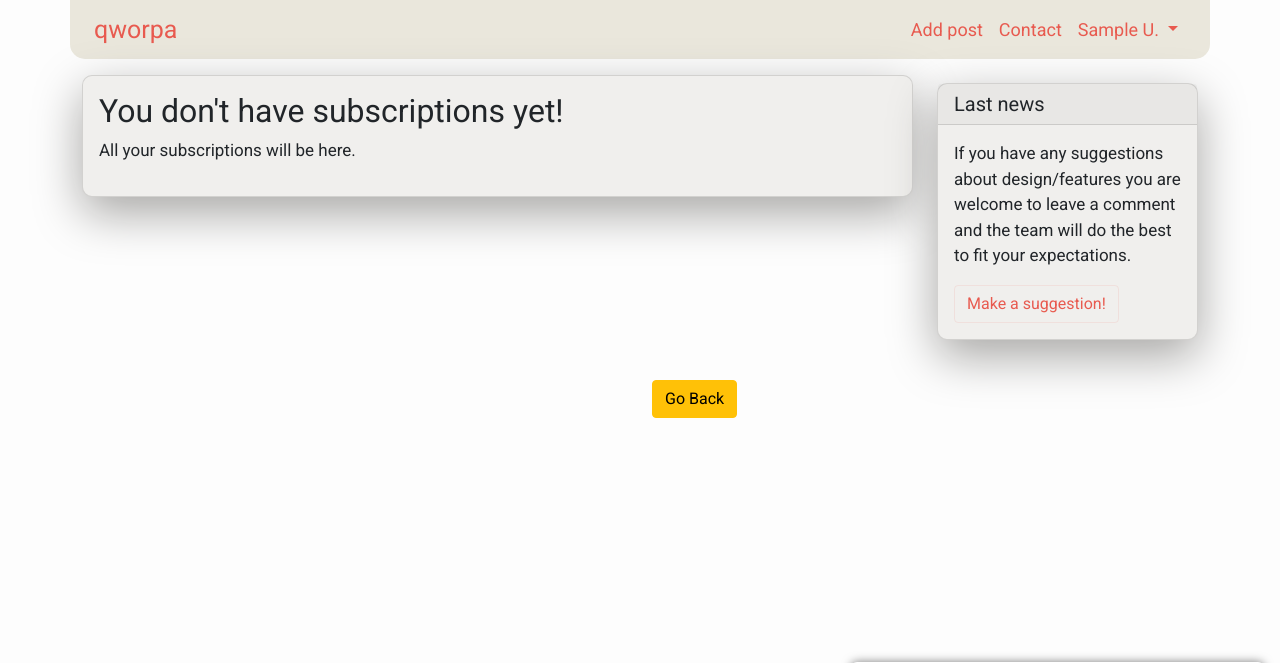
After one commit to AivGitHub/qworpa, a Django app: page /accounts/subscriptions/ in a window 1280 px wide. The commit adds this page. Shown: the top 663 px of the page. Run offline with Django 4.2, Linux system fonts and the light colour scheme; the visitor is signed in with stand-in values (Sample User, id 1); data comes from the database, SQL or seed files in the repository; some libraries are stand-ins or nearby versions.

Commit message:
Add subscriptions page

```diff
--- a/accounts/templates/accounts/includes/nav.html
+++ b/accounts/templates/accounts/includes/nav.html
@@ -104,6 +104,14 @@
               </a>
             </li>
             <li>
+              <a
+                class="dropdown-item{% if url_name == 'subscriptions' %} active disabled{% endif %}"
+                href="{% url 'subscriptions' %}"
+              >
+                {% trans "Subscriptions" %}
+              </a>
+            </li>
+            <li>
               <hr class="dropdown-divider">
             </li>
             <li>
--- /dev/null
+++ b/accounts/templates/accounts/subscriptions_list.html
@@ -0,0 +1,37 @@
+{% extends "accounts/base.html" %}
+{% load i18n markdown_extras %}
+
+{% block title %}{% translate "Subscriptions" %} | {% endblock %}
+
+{% block content_row_col %}
+{% if not object_list %}
+<div class="card mb-4">
+  <div class="card-body">
+    <h2 class="card-title">{% trans "You don't have subscriptions yet!" %}</h2>
+    <div class="card-text">
+      <p>{% trans "All your subscriptions will be here." %}</p>
+    </div>
+  </div>
+</div>
+{% endif %}
+{% for author in object_list %}
+<div class="card mb-4">
+  <div class="card-body">
+    <h5 class="card-title">{{ author.get_safe_full_name }}</h5>
+    <div class="card-text">
+      {% trans "Subscribers" %}: {{ author.posts.count }} <> {% trans "Posts" %}: {{ author.subscribers.count }}
+    </div>
+  </div>
+</div>
+{% endfor %}
+{% endblock %}
+{% block content %}
+{{ block.super }}
+{% if page_obj.has_other_pages %}
+<div class="row">
+  <div class="col-md-9 mb-4 mt-1 left top">
+    {% include "accounts/includes/pagination.html" with page_obj=page_obj %}
+  </div>
+</div>
+{% endif %}
+{% endblock content %}
--- a/accounts/urls.py
+++ b/accounts/urls.py
@@ -1,7 +1,8 @@
 from django.urls import path
 
-from accounts.views import SettingsView
+from accounts.views import SettingsView, SubscriptionsView
 
 urlpatterns = [
     path('settings/', SettingsView.as_view(), name='settings'),
+    path('subscriptions/', SubscriptionsView.as_view(), name='subscriptions'),
 ]
--- a/accounts/views.py
+++ b/accounts/views.py
@@ -7,6 +7,7 @@ from django.conf import settings
 from django.contrib import messages
 from django.contrib.auth.mixins import LoginRequiredMixin, UserPassesTestMixin
 from django.core.mail import BadHeaderError, send_mail
+from django.urls import reverse_lazy
 from django.views.generic import TemplateView
 from django.shortcuts import render
 from django.template.loader import render_to_string
@@ -155,3 +156,12 @@ class SettingsView(LoginRequiredMixin, TemplateView):
             dict(password_form=ChangePasswordForm(request.user))
         )
         return self.render_to_response(context)
+
+
+class SubscriptionsView(LoginRequiredMixin, ListView):
+    login_url = reverse_lazy('sign-in')
+    template_name = 'accounts/subscriptions_list.html'
+    paginate_by = 20
+
+    def get_queryset(self, *args, **kwargs):
+        return self.request.user.subscriptions.all()
```
